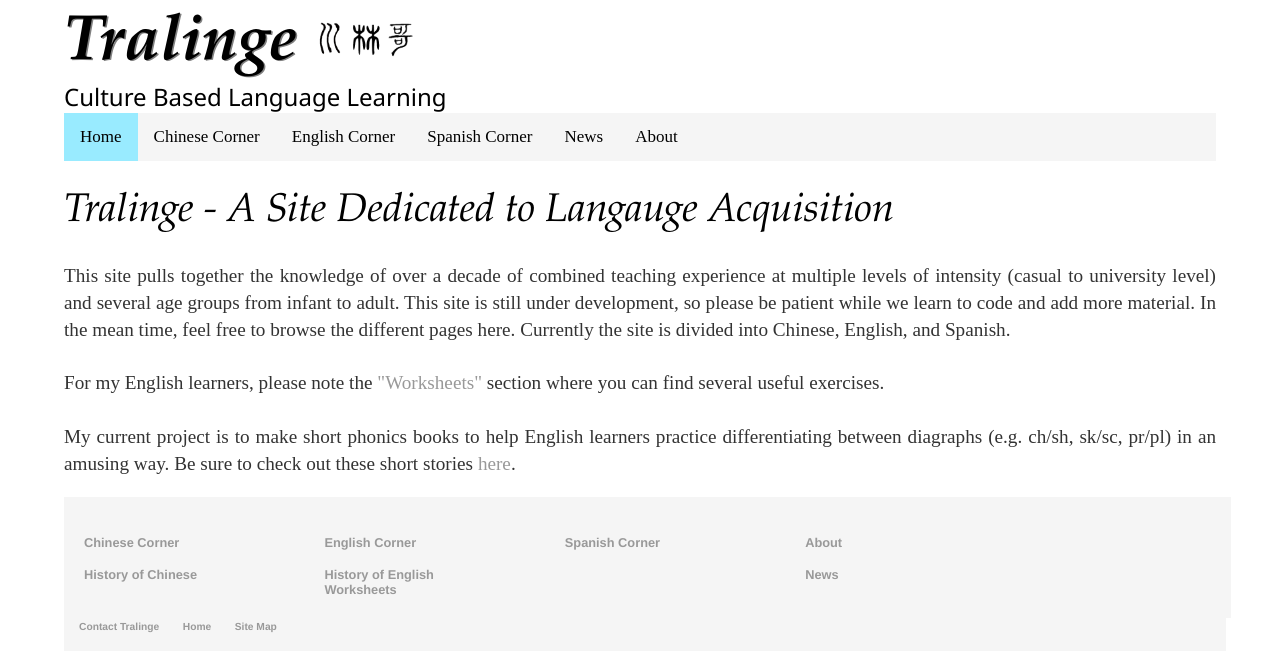
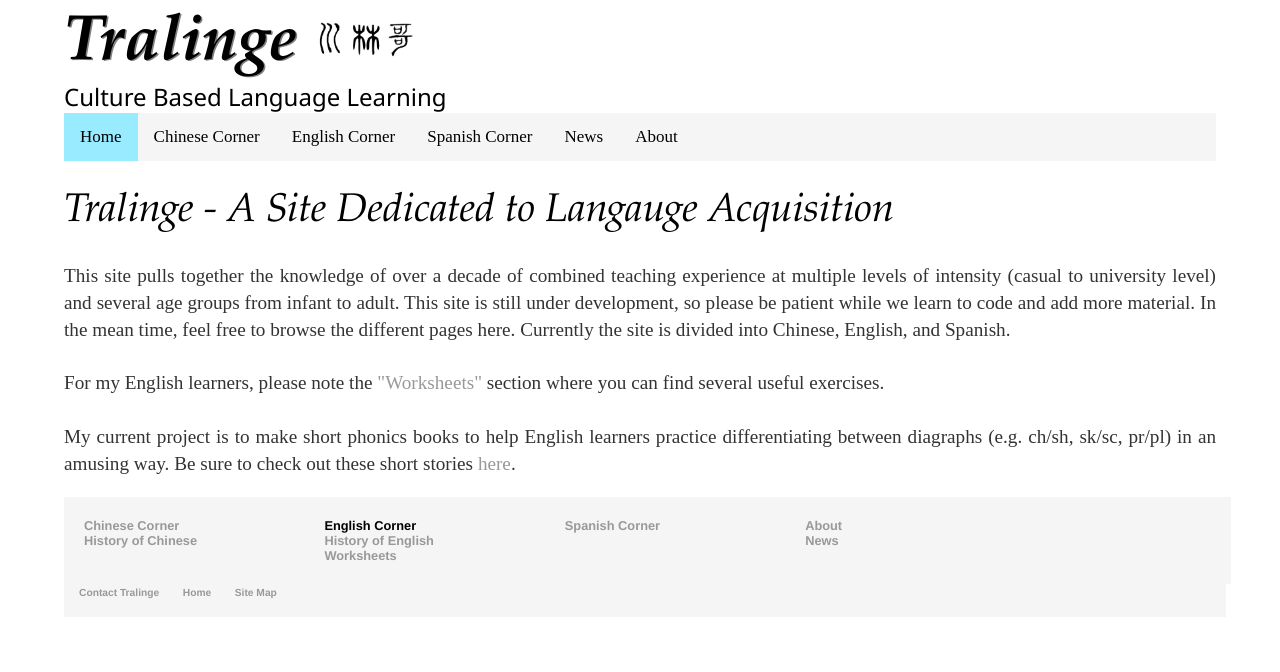
Before and after one commit to Tralinge/tralinge.github.io, a Jekyll site: the page built from index.html, in a window 1280 px wide. Shown: the top 672 px of the page. Built offline with Jekyll 4.4.1, drawn with Linux system fonts in a browser that asks for light colours.

Commit message:
Update footer.html

```diff
--- a/_includes/footer.html
+++ b/_includes/footer.html
@@ -2,22 +2,22 @@
 
 	<div class="responsive" style="float: left; width: 100%; background-color: rgb(245, 245, 245); padding-left: 15px;">
 		<ul class="responsive" style="float: left; padding: 5px; width: 20%;">
-			<li><h4><a href="http://www.tralinge.com/chinese_corner"><strong>Chinese Corner</strong></a></h4></li>
+			<li style="font-weight: bold;"><a href="http://www.tralinge.com/chinese_corner"><strong>Chinese Corner</strong></a></li>
 			<li><a href="http://www.tralinge.com/chinese_corner/history_of_chinese">History of Chinese</a></li>
 		</ul>
 
 		<ul class="responsive" style="float: left; padding: 5px; width: 20%;">
-			<li><h4><a href="http://www.tralinge.com/english_corner">English Corner</a></h4></li>
+			<li style="font-weight: bold;"<a href="http://www.tralinge.com/english_corner">English Corner</a></li>
 			<li><a href="http://www.tralinge.com/english_corner/history_of_english">History of English</a></li>
 			<li><a href="http://www.tralinge.com/english_corner/worksheets">Worksheets</a></li>
 		</ul>
 
 		<ul class="responsive" style="float: left; padding: 5px; width: 20%;">
-			<li><h4><a href="http://www.tralinge.com/spanish_corner">Spanish Corner</a></h4></li>
+			<li style="font-weight: bold;"><a href="http://www.tralinge.com/spanish_corner">Spanish Corner</a></h4></li>
 		</ul>
 
 		<ul class="responsive" style="float: left; padding: 5px; width: 20%;">
-			<li><h4><a href="http://www.tralinge.com/about">About</a></h4></li>
+			<li style="font-weight: bold;"><a href="http://www.tralinge.com/about">About</a></h4></li>
 			<li><a href="http://www.tralinge.com/news">News</a></li>
 		</ul>
 	</div>
```
